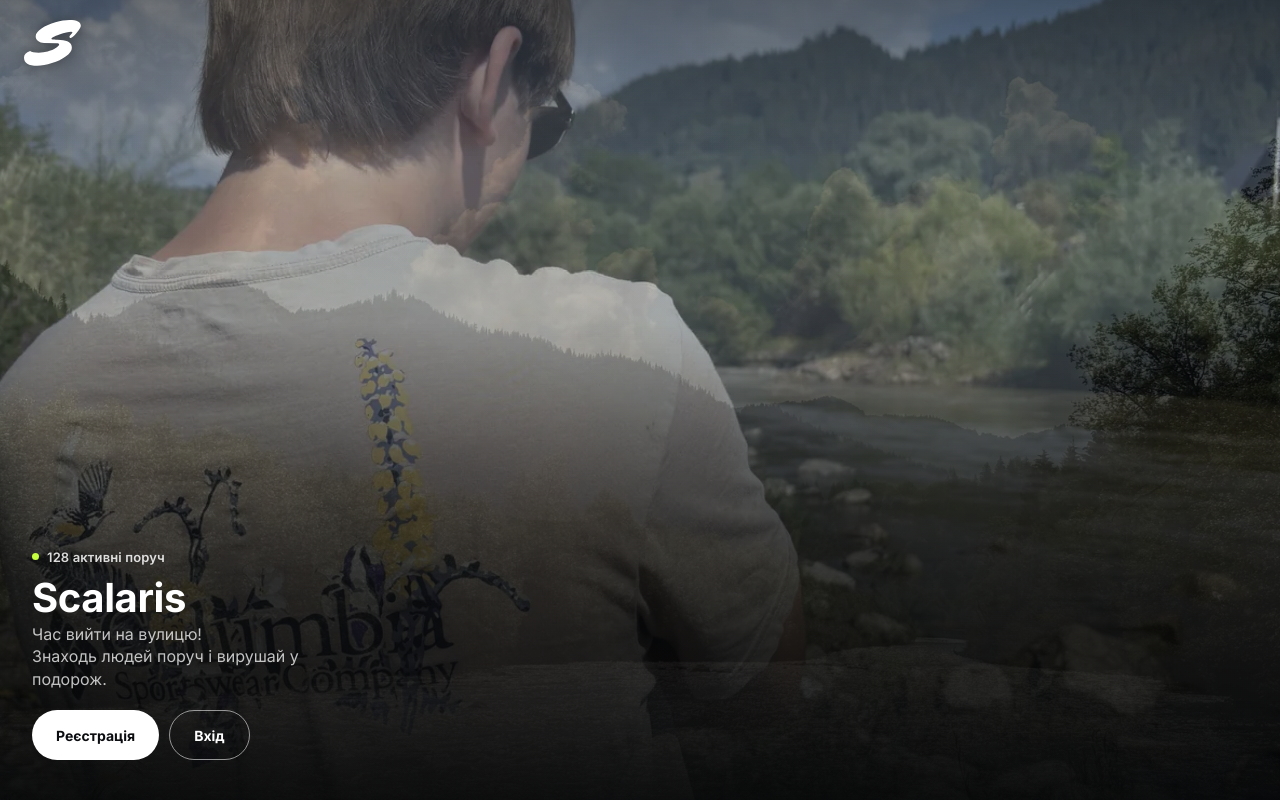
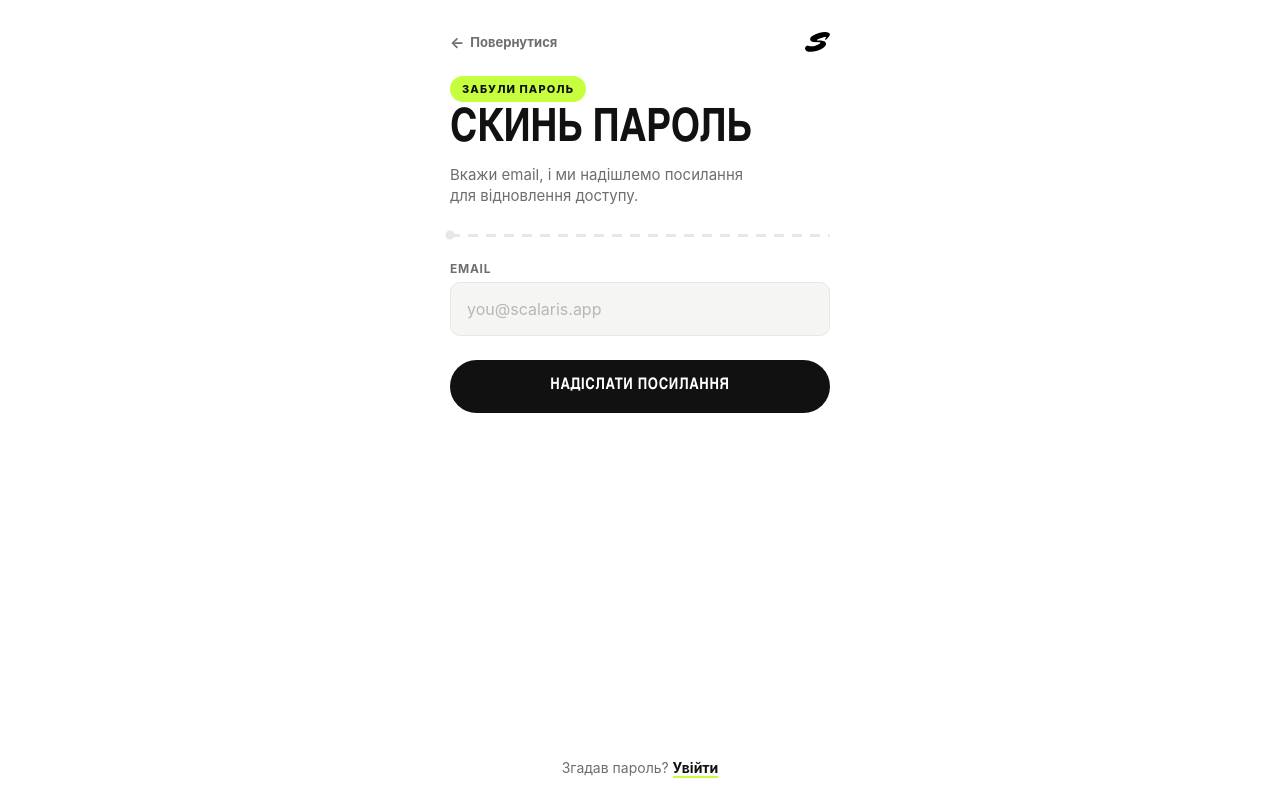
Before and after one commit to ttjelky/Scalaris, a React (Vite) app in the folder frontend/: page /forgot-password in a window 1280 px wide. Before the commit this address led to /. Built offline with nearby package versions, Linux system fonts and the light colour scheme; no server answers.

Commit message:
added forgot password

```diff
--- a/frontend/src/App.jsx
+++ b/frontend/src/App.jsx
@@ -4,6 +4,7 @@ import PublicOnlyRoute from './components/PublicOnlyRoute';
 import { AuthProvider } from './context/AuthContext';
 import Login from './pages/Auth/Login';
 import Register from './pages/Auth/Register';
+import ForgotPassword from './pages/Auth/ForgotPassword';
 import Home from './pages/Home/Home';
 import WelcomeScreen from './pages/Welcome/WelcomeScreen';
 import './styles/tokens.css';
@@ -18,6 +19,7 @@ function App() {
           <Route path="/" element={<WelcomeScreen />} />
           <Route path="/login" element={<Login />} />
           <Route path="/register" element={<Register />} />
+          <Route path="/forgot-password" element={<ForgotPassword />} />
         </Route>
 
         {/* Залогінений юзер: усе, що під /home, доступне лише після входу. */}
--- /dev/null
+++ b/frontend/src/pages/Auth/ForgotPassword.jsx
@@ -0,0 +1,109 @@
+import { useState } from 'react';
+import { Link } from 'react-router-dom';
+import AuthLayout from './AuthLayout';
+import form from './Form.module.css';
+
+// ⚠️ Тимчасовий прямий виклик — заміни URL на свій реальний ендпоінт
+// (або підключи через свій axios-інстанс, якщо він у тебе є в src/api).
+async function requestPasswordReset(email) {
+  const res = await fetch('/api/auth/forgot-password', {
+    method: 'POST',
+    headers: { 'Content-Type': 'application/json' },
+    body: JSON.stringify({ email }),
+  });
+  if (!res.ok) {
+    const data = await res.json().catch(() => ({}));
+    const err = new Error(data.detail || 'Request failed');
+    err.response = { data };
+    throw err;
+  }
+  return res.json().catch(() => ({}));
+}
+
+export default function ForgotPassword() {
+  const [email, setEmail] = useState('');
+  const [error, setError] = useState('');
+  const [pending, setPending] = useState(false);
+  const [sent, setSent] = useState(false);
+
+  const onChange = (e) => setEmail(e.target.value);
+
+  const onSubmit = async (e) => {
+    e.preventDefault();
+    setError('');
+    setPending(true);
+    try {
+      await requestPasswordReset(email);
+      setSent(true);
+    } catch (err) {
+      const detail = err.response?.data?.detail;
+      setError(detail || 'Щось пішло не так. Спробуй ще раз трохи пізніше.');
+    } finally {
+      setPending(false);
+    }
+  };
+
+  if (sent) {
+    return (
+      <AuthLayout
+        eyebrow="Перевір пошту"
+        title="Лист вже в дорозі"
+        subtitle={`Ми надіслали посилання для відновлення паролю на ${email}. Перевір папку "Спам", якщо не бачиш листа.`}
+        footer={
+          <span>
+            Згадав пароль?{' '}
+            <Link to="/login" className={form.link}>
+              Увійти
+            </Link>
+          </span>
+        }
+      >
+        <div />
+      </AuthLayout>
+    );
+  }
+
+  return (
+    <AuthLayout
+      eyebrow="Забули пароль"
+      title="Скинь пароль"
+      subtitle="Вкажи email, і ми надішлемо посилання для відновлення доступу."
+      pending={pending}
+      footer={
+        <span>
+          Згадав пароль?{' '}
+          <Link to="/login" className={form.link}>
+            Увійти
+          </Link>
+        </span>
+      }
+    >
+      <form className={form.form} onSubmit={onSubmit} noValidate>
+        {error && (
+          <p className={form.formError} role="alert">
+            {error}
+          </p>
+        )}
+
+        <label className={form.field}>
+          <span className={form.label}>Email</span>
+          <input
+            className={form.input}
+            type="email"
+            name="email"
+            autoComplete="email"
+            inputMode="email"
+            placeholder="you@scalaris.app"
+            value={email}
+            onChange={onChange}
+            required
+          />
+        </label>
+
+        <button className={form.submit} type="submit" disabled={pending}>
+          {pending ? 'Надсилаємо…' : 'Надіслати посилання'}
+        </button>
+      </form>
+    </AuthLayout>
+  );
+}
--- a/frontend/src/pages/Auth/Login.jsx
+++ b/frontend/src/pages/Auth/Login.jsx
@@ -82,6 +82,12 @@ export default function Login() {
           />
         </label>
 
+        <div style={{ textAlign: 'right', marginTop: '-8px' }}>
+          <Link to="/forgot-password" className={form.link} style={{ fontSize: '13px' }}>
+            Забули пароль?
+          </Link>
+        </div>
+
         <button className={form.submit} type="submit" disabled={pending}>
           {pending ? 'Заходимо…' : 'Вхід'}
         </button>
```
